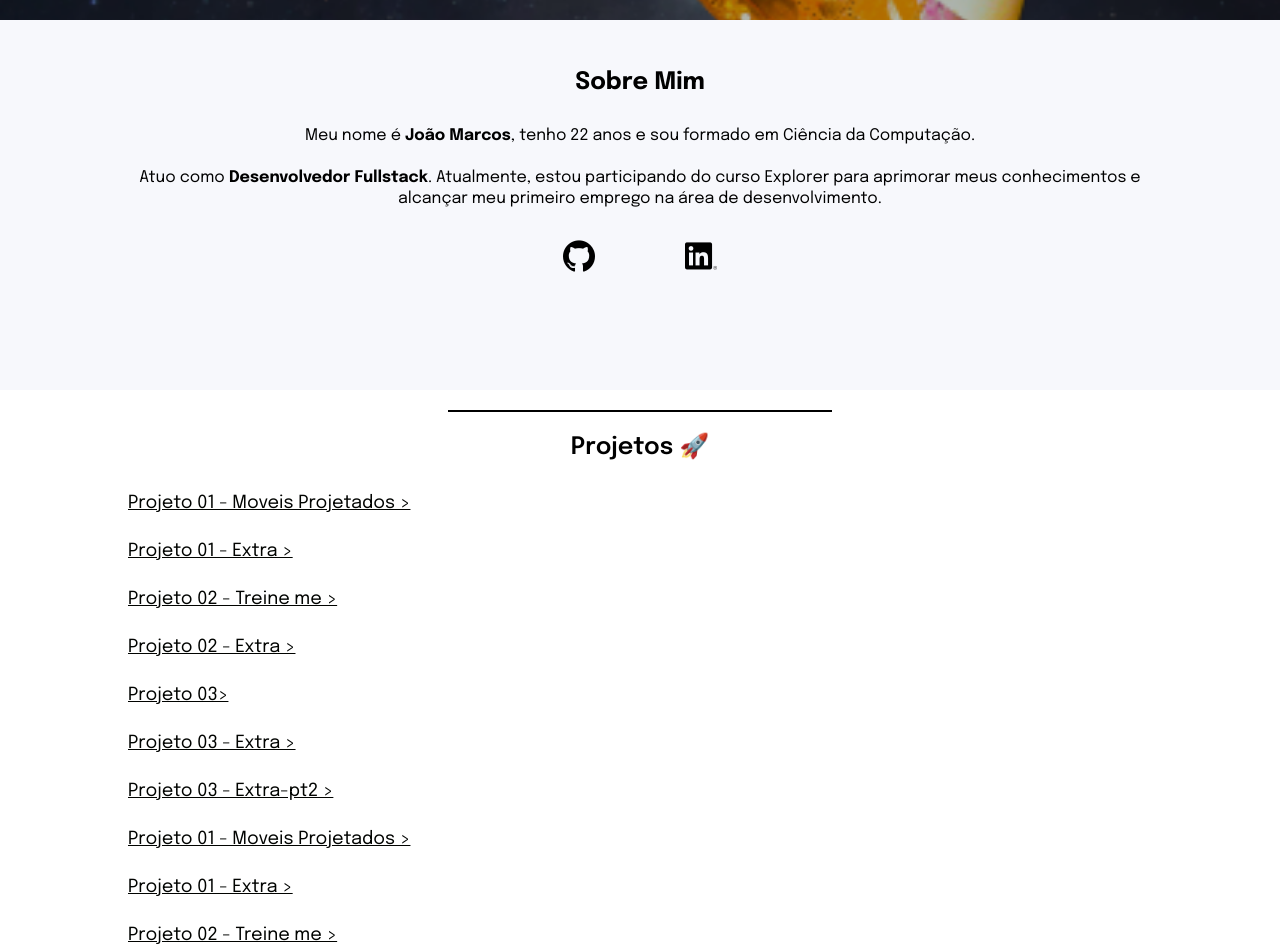
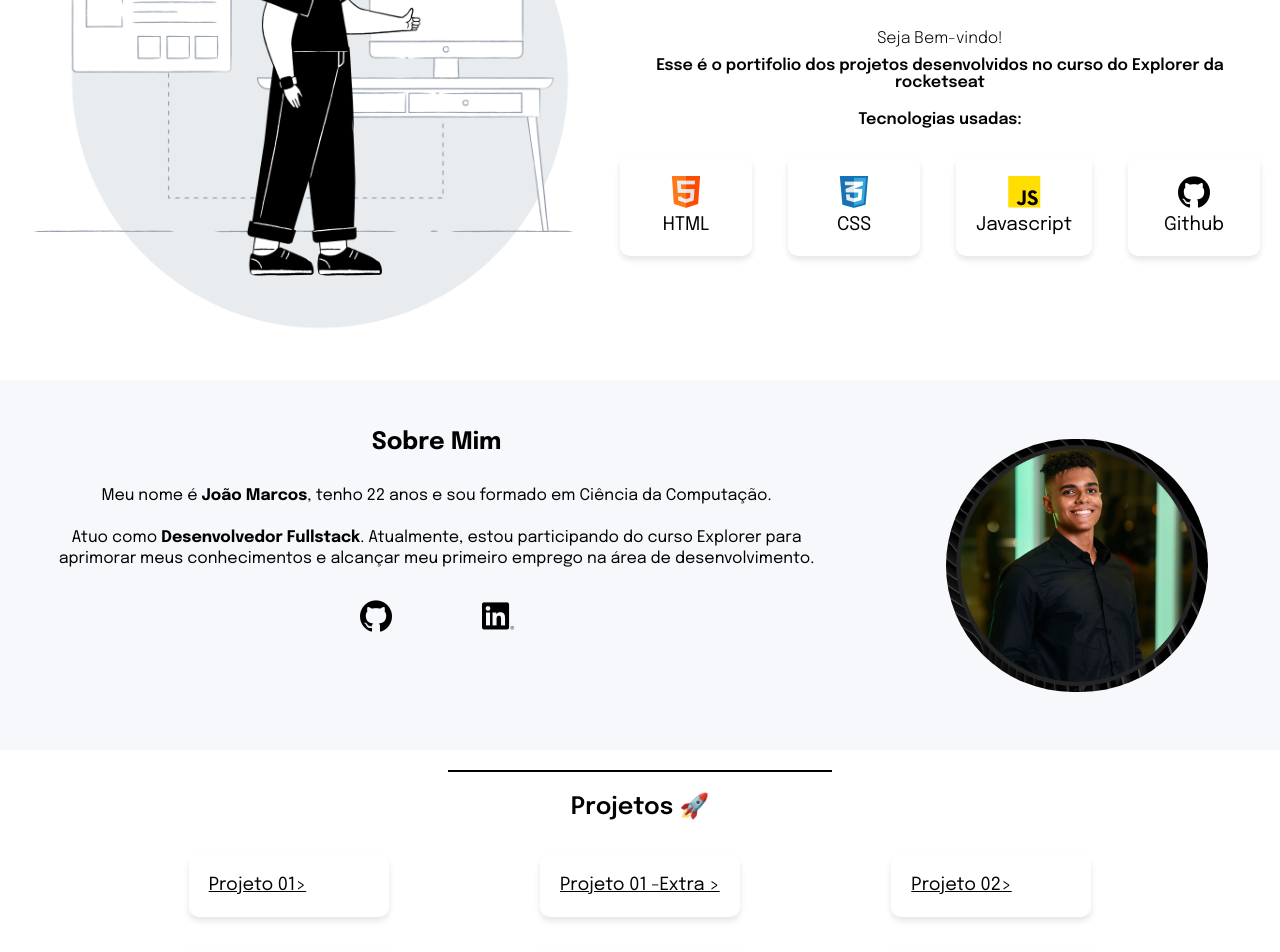
Before and after one commit to Joao-marcos-f/Explorer, a plain HTML site: page index.html in a window 1280 px wide. Shown: the part 280-1232 px from the top of the page. Drawn offline with Linux system fonts and the light colour scheme.

Commit message:
update central de projetos
atualização da central de projetos, estilização e responsividade

```diff
--- a/Style.css
+++ b/Style.css
@@ -15,10 +15,15 @@
 html{
     scroll-behavior: smooth;
 }
-body{
+body, h3{
     font-family: "Epilogue", sans-serif;
 }
-
+.desktop-nav-version,.welcome-image{
+    display: none;
+}
+p:nth-of-type(2) {
+    display: none;
+}
 nav{
     background-color: var(--bg-white);
 
@@ -71,6 +76,36 @@ main{
     font-size: 1.6rem;
     font-weight: 600;
 }
+.techsused{
+    display: none;
+    justify-content: center;
+    align-items: center;
+    gap:3.6rem;
+    padding-top: 2.8rem;
+}
+.techsCard{
+    color: var(--bg-black);
+    font-size: 1.6rem;
+    line-height: 130%;
+
+    width: 20rem;
+
+    border-radius: 1rem;
+
+    padding: 2rem;
+
+    box-shadow: 0 4px 6px rgba(0, 0, 0, 0.1);
+    -webkit-box-shadow: 0 4px 6px rgba(0, 0, 0, 0.1);
+    -moz-box-shadow: 0 4px 6px rgba(0, 0, 0, 0.1);
+
+    transition: transform 0.2s;
+}
+.techsCard h3{
+    font-weight: 400;
+}
+.techsCard:hover, .linkCard:hover{
+    transform: scale(1.05);
+}
 .about-me{
     text-align: center;
 
@@ -79,9 +114,12 @@ main{
     font-size: 1.6rem;
 
     min-height: 37rem;
+
+    display: flex;
+    gap: 2rem;
 }
 .about-me-text{
-    max-width: 80vw;
+    width: 80vw;
     margin:0 auto;
     padding-top: 5rem
 }
@@ -94,6 +132,19 @@ main{
     justify-content: center;
     align-items: center;
     gap:9rem ;
+}
+.my-photo{
+    display: none;
+    background: url(imagens/Foto\ de\ perfil\ para\ linkedin\ redondo\ simples\ degradê\ preto\ e\ azul\ escuro.png) no-repeat;
+    background-position: center center;
+    background-size: cover;
+
+    border-radius: 316px;
+
+    width: 26.2rem;
+    height: 25.3rem;
+
+    margin: auto;
 }
 .line{
     width: 30vw;
@@ -113,7 +164,7 @@ main{
 .projects-links{
     display: flex;
     flex-direction: column;
-    gap: 3rem;
+    grid-gap: 3rem;
     padding: 3rem 0;
 }
 .projects-links a{
@@ -132,3 +183,72 @@ footer p{
     line-height: 132%;
     padding: 3rem 0;
 }
+@media (min-width:1280px){
+    .desktop-nav-version,.welcome-image,.mobile-welcome{
+        display: flex;
+    }
+    li:nth-child(1),li:nth-child(3),li:nth-child(5){
+        display: none;
+    }
+    ul li a{
+        font-size: 1.6rem;
+        font-weight: 500;
+
+        color: var(--bg-black);
+    }
+    ul li a:hover{
+        text-decoration: underline;
+        transform: scale(1.1);
+    }
+    .mobile-welcome{
+        justify-content: center;
+        background: none;
+        padding: 0;
+        height:60rem;
+    }
+    .welcome-image{
+        background: url(imagens/sapiens.png) no-repeat;
+        background-size: cover;
+        background-position: center center;
+        width:60rem;
+    }
+    .welcome-text{
+        color: var(--bg-black);
+        margin: 0;
+        padding-top: 25rem;
+    }
+    p:nth-of-type(2) {
+        display: block;
+    }
+    .techsused{
+        display: flex;
+    }
+    .my-photo{
+        display: block;
+    }
+    .about-me-text{
+        width: 60vw;
+    }
+    .linkCard{
+        color: var(--bg-black);
+        font-size: 1.6rem;
+        line-height: 130%;
+
+        width: 20rem;
+
+        border-radius: 1rem;
+
+        padding: 2rem;
+
+        box-shadow: 0 4px 6px rgba(0, 0, 0, 0.1);
+        -webkit-box-shadow: 0 4px 6px rgba(0, 0, 0, 0.1);
+        -moz-box-shadow: 0 4px 6px rgba(0, 0, 0, 0.1);
+
+        transition: transform 0.2s;
+    }
+    .projects-links{
+        display: grid;
+        grid-template-columns: 1fr 1fr 1fr;
+        place-items: center;
+    }
+}
--- a/index.html
+++ b/index.html
@@ -3,17 +3,21 @@
 <head>
     <meta charset="UTF-8">
     <meta name="viewport" content="width=device-width, initial-scale=1.0">
+    <link rel="shortcut icon" href="imagens/caracter-logo-bg-yellow.svg" type="image/x-icon">
     <title>Central dos projetos</title>
     <link rel="stylesheet" href="Style.css">
 </head>
 <body>
     <div class="nav-container" id="top-page">
         <nav>
-            <a href="#top-page"><img src="imagens/eestrela.svg" alt="logo"></a>
+            <a href="#top-page"><img src="imagens/caracter-logo-bg-yellow.svg" alt="logo"></a>
             <ul>
             <li><a href="#top-page"><img src="imagens/casa-logo.svg"></a></li>
+            <li class="desktop-nav-version"><a href="#top-page">Home</a></li>
             <li><a href="#about-me"><img src="imagens/pergunta-logo.svg"></a></li>
+            <li class="desktop-nav-version"><a href="#about-me" >Sobre mim</a></li>
             <li><a href="#projects-container"><img src="imagens/file-logo.svg"></a></li>
+            <li class="desktop-nav-version"><a href="#projects-container" >Projetos</a></li>
             </ul>
         </nav>
     </div>
@@ -21,11 +25,29 @@
 
     <main>
        <div class="mobile-welcome">
+        <div class="welcome-image"></div>
         <div class="welcome-text">
             <h1>Seja Bem-vindo!</h1>
             <br>
             <p>Esse é o portifolio dos projetos desenvolvidos no curso do Explorer da rocketseat</p>
+            <br><br>
+            <p>Tecnologias usadas:</p>
+            <div class="techsused">
+                <div class="techsCard">
+                    <img src="imagens/html-logo.png" alt="html logo"><h3>HTML</h3>
+                </div>
+                <div class="techsCard">
+                    <img src="imagens/css-logo.png" alt="css logo"><h3>CSS</h3>
+                </div>
+                <div class="techsCard">
+                    <img src="imagens/JS-logo.png" alt="javascript logo"><h3>Javascript</h3>
+                </div>
+                <div class="techsCard">
+                    <img src="imagens/github (2).png" alt="github logo"><h3>Github</h3>
+                </div>
+            </div>
         </div>
+
         <div id="about-me"></div>
        </div>
        <div class="about-me" >
@@ -36,12 +58,15 @@
                 <br><br>
                 Atuo como <strong>Desenvolvedor Fullstack</strong>. Atualmente, estou participando do curso Explorer para aprimorar meus conhecimentos e alcançar meu primeiro emprego na área de desenvolvimento.
             </p>
+            <div class="links">
+            <a href="https://github.com/Joao-marcos-f" target="_blank"><img src="imagens/github (2).png" alt="logo do git hub"></a>
+            <a href="https://www.linkedin.com/in/jo%C3%A3o-marcos-ferreira-dos-santos-lucas-76147a1a2/" target="_blank"><img src="imagens/linkedin.png" alt="logo do linek"></a>
+            </div>
         </div>
 
-        <div class="links">
-            <a href="https://github.com/Joao-marcos-f" target="_blank"><img src="imagens/github (2).png" alt="logo do git hub"></a>
-            <a href="https://www.linkedin.com/in/jo%C3%A3o-marcos-ferreira-dos-santos-lucas-76147a1a2/" target="_blank"><img src="imagens/linkedin.png" alt="logo do linek"></a>
-        </div>
+
+        <div class="my-photo"></div>
+
         <div id="projects-container"></div>
        </div>
 
@@ -49,41 +74,23 @@
         <div class="line"></div>
         <h2>Projetos &#x1F680;</h2>
         <div class="projects-links">
-            <a href="Project-01/index.html" target="_blank">Projeto 01 - Moveis Projetados ></a>
-            <a href="project-01-extra/index.html" target="_blank">Projeto 01 - Extra ></a>
-            <a href="project-02/index.html" target="_blank">Projeto 02 - Treine me ></a>
-            <a href="project-02-extra/index.html" target="_blank">Projeto 02 - Extra ></a>
-            <a href="project-03/index.html" target="_blank">Projeto 03></a>
-            <a href="project-03-extra/index.html" target="_blank">Projeto 03 - Extra ></a>
-            <a href="project-03-extra-pt2/index.html" target="_blank">Projeto 03 - Extra-pt2 ></a>
-            <a href="Project-01/index.html" target="_blank">Projeto 01 - Moveis Projetados ></a>
-            <a href="project-01-extra/index.html" target="_blank">Projeto 01 - Extra ></a>
-            <a href="project-02/index.html" target="_blank">Projeto 02 - Treine me ></a>
-            <a href="project-02-extra/index.html" target="_blank">Projeto 02 - Extra ></a>
-            <a href="project-03/index.html" target="_blank">Projeto 03></a>
-            <a href="project-03-extra/index.html" target="_blank">Projeto 03 - Extra ></a>
-            <a href="project-03-extra-pt2/index.html" target="_blank">Projeto 03 - Extra-pt2 ></a>
-            <a href="Project-01/index.html" target="_blank">Projeto 01 - Moveis Projetados ></a>
-            <a href="project-01-extra/index.html" target="_blank">Projeto 01 - Extra ></a>
-            <a href="project-02/index.html" target="_blank">Projeto 02 - Treine me ></a>
-            <a href="project-02-extra/index.html" target="_blank">Projeto 02 - Extra ></a>
-            <a href="project-03/index.html" target="_blank">Projeto 03></a>
-            <a href="project-03-extra/index.html" target="_blank">Projeto 03 - Extra ></a>
-            <a href="project-03-extra-pt2/index.html" target="_blank">Projeto 03 - Extra-pt2 ></a>
-            <a href="Project-01/index.html" target="_blank">Projeto 01 - Moveis Projetados ></a>
-            <a href="project-01-extra/index.html" target="_blank">Projeto 01 - Extra ></a>
-            <a href="project-02/index.html" target="_blank">Projeto 02 - Treine me ></a>
-            <a href="project-02-extra/index.html" target="_blank">Projeto 02 - Extra ></a>
-            <a href="project-03/index.html" target="_blank">Projeto 03></a>
-            <a href="project-03-extra/index.html" target="_blank">Projeto 03 - Extra ></a>
-            <a href="project-03-extra-pt2/index.html" target="_blank">Projeto 03 - Extra-pt2 ></a>
-            <a href="Project-01/index.html" target="_blank">Projeto 01 - Moveis Projetados ></a>
-            <a href="project-01-extra/index.html" target="_blank">Projeto 01 - Extra ></a>
-            <a href="project-02/index.html" target="_blank">Projeto 02 - Treine me ></a>
-            <a href="project-02-extra/index.html" target="_blank">Projeto 02 - Extra ></a>
-            <a href="project-03/index.html" target="_blank">Projeto 03></a>
-            <a href="project-03-extra/index.html" target="_blank">Projeto 03 - Extra ></a>
-            <a href="project-03-extra-pt2/index.html" target="_blank">Projeto 03 - Extra-pt2 ></a>
+            <a href="Project-01/index.html" target="_blank" class="linkCard">Projeto 01></a>
+            <a href="project-01-extra/index.html" target="_blank" class="linkCard">Projeto 01 -Extra ></a>
+            <a href="project-02/index.html" target="_blank" class="linkCard">Projeto 02></a>
+            <a href="project-02-extra/index.html" target="_blank" class="linkCard">Projeto 02 -Extra></a>
+            <a href="project-03/index.html" target="_blank" class="linkCard">Projeto 03></a>
+            <a href="project-03-extra/index.html" target="_blank" class="linkCard">Projeto 03 -Extra></a>
+            <a href="project-03-extra-pt2/index.html" target="_blank" class="linkCard">Projeto 03 -Extra-pt2></a>
+            <a href="project-04/index.html" target="_blank"class="linkCard">Projeto 04></a>
+            <a href="project-05/index.html" target="_blank"class="linkCard">Projeto 05></a>
+            <a href="project-06/index.html" target="_blank"class="linkCard">Projeto 06></a>
+            <a href="project-07/index.html" target="_blank"class="linkCard">Projeto 07></a>
+            <a href="Project-08/index.html" target="_blank"class="linkCard">Projeto 08></a>
+            <a href="project-09/index.html" target="_blank"class="linkCard">Projeto 09></a>
+            <a href="project-10/index.html" target="_blank"class="linkCard">Projeto 10></a>
+            <a href="project-11/index.html" target="_blank"class="linkCard">Projeto 11></a>
+            <a href="project-12/index.html" target="_blank"class="linkCard">Projeto 12 ></a>
+            <a href="project-13/index.html" target="_blank"class="linkCard">Projeto 13></a>
         </div>
     </div>
     </main>
```
Also changed, not shown: imagens/JS-logo.png (added), imagens/caracter-logo-bg-yellow.svg (added), imagens/css-logo.png (added), imagens/html-logo.png (added), imagens/imagem do portifolio 1.png (deleted), imagens/sapiens.png (added).
